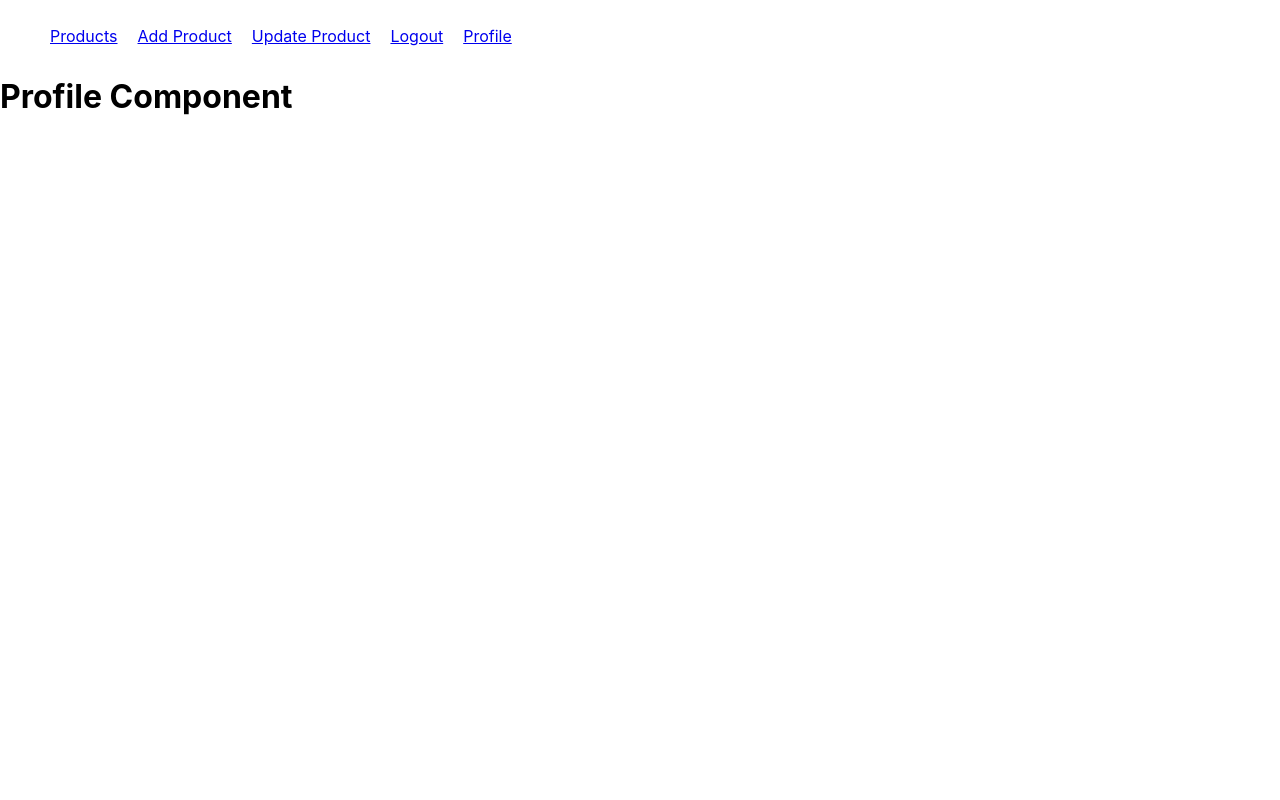
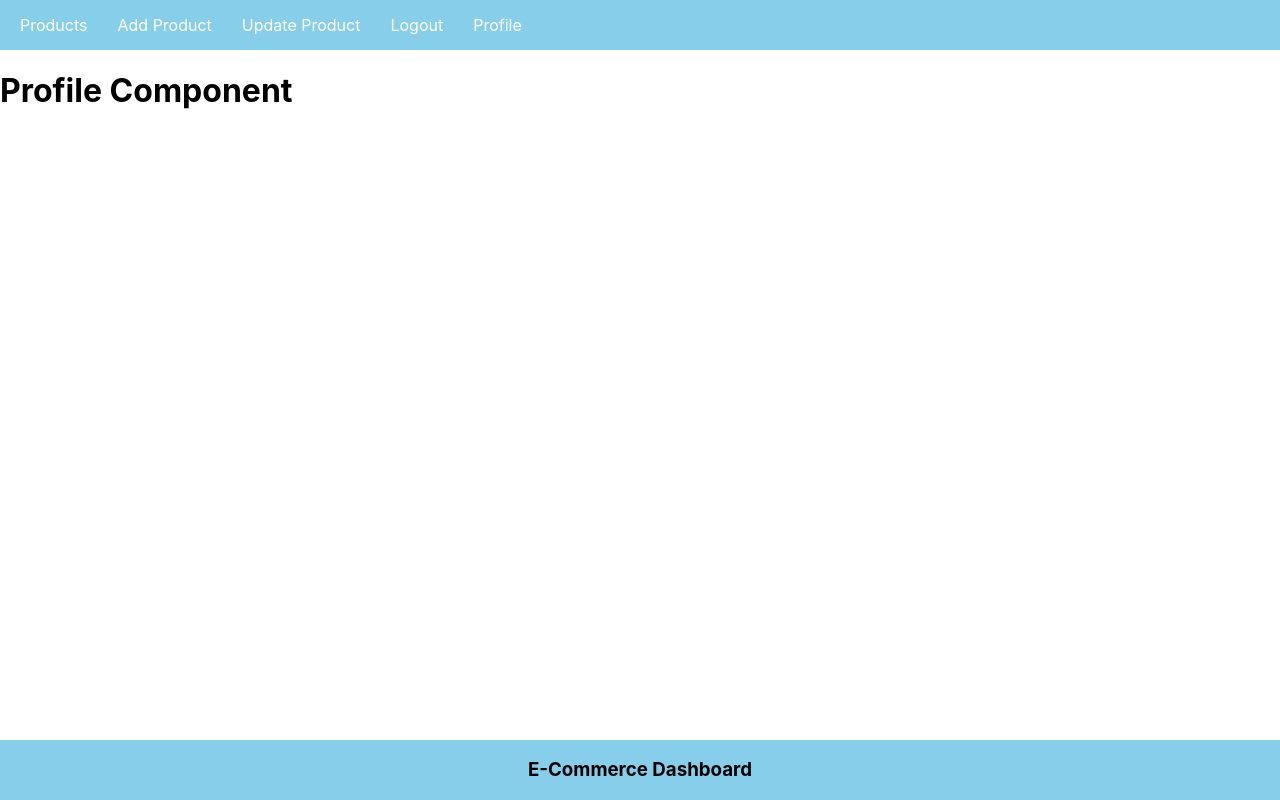
Before and after one commit to VaibhaoHatwar/e-commerce-dashboard-frontend, a React (Create React App) app: page /profile in a window 1280 px wide. Built offline with nearby package versions, Linux system fonts and the light colour scheme; the HTML template or start-up script is replaced by a standard one.

Commit message:
Added header and footer with basic styling

```diff
--- a/src/App.css
+++ b/src/App.css
@@ -1,6 +1,31 @@
+.nav-ul {
+  padding: 5px;
+  margin: 0;
+  background-color: skyblue;
+}
+
 .nav-ul li {
   display: inline-block;
   padding: 10px;
+}
+
+.nav-ul li a {
+  color: #fff;
+  padding: 5px;
+  text-decoration: none;
+}
+
+.footer {
+  position: absolute;
+  bottom: 0;
+  text-align: center;
+  width: 100%;
+  background-color: skyblue;
+}
+
+.App-logo {
+  height: 40vmin;
+  pointer-events: none;
 }
 
 @media (prefers-reduced-motion: no-preference) {
--- a/src/App.js
+++ b/src/App.js
@@ -2,6 +2,7 @@ import { BrowserRouter as Router, Routes, Route } from "react-router-dom"
 import "./App.css"
 
 import Navbar from "./components/Navbar"
+import Footer from "./components/Footer"
 
 function App() {
   return (
@@ -15,6 +16,7 @@ function App() {
           <Route path="/logout" element={<h1>Logout Component</h1>} />
           <Route path="/profile" element={<h1>Profile Component</h1>} />
         </Routes>
+        <Footer />
       </Router>
     </div>
   )
--- /dev/null
+++ b/src/components/Footer.js
@@ -0,0 +1,8 @@
+const Footer = () => {
+  return (
+    <footer className="footer">
+      <h3>E-Commerce Dashboard</h3>
+    </footer>
+  )
+}
+export default Footer
```
